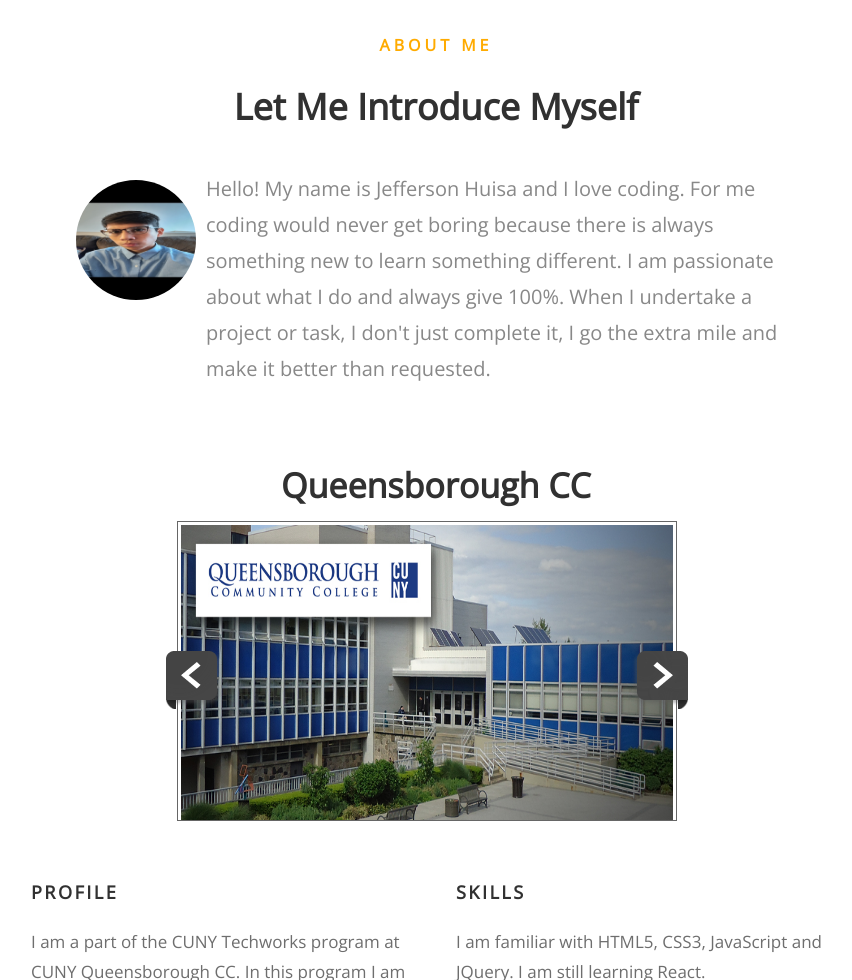
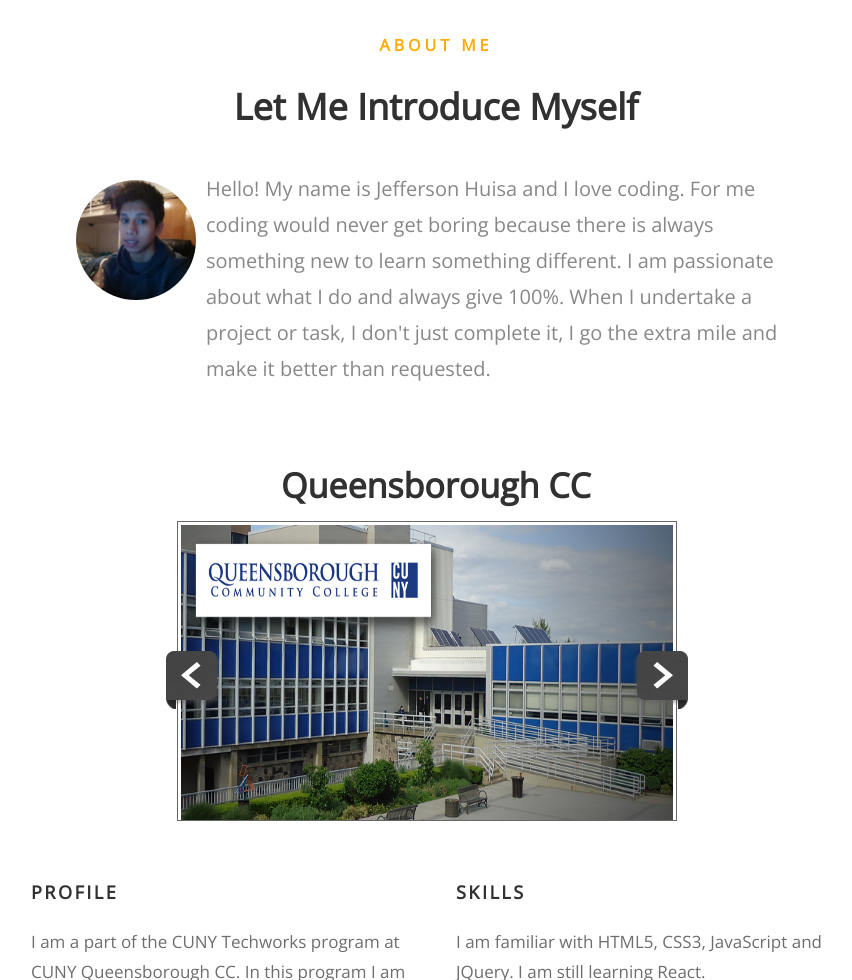
Before and after one commit to j3ffh95/My-Portfolio, a plain HTML site: page index.html in a window 1280 px wide. Shown: the part 917-1897 px from the top of the page, without its empty margins (204-1056 px from the left). Drawn offline with nearby package versions, Linux system fonts and the light colour scheme.

Commit message:
Update index.html

```diff
--- a/index.html
+++ b/index.html
@@ -74,7 +74,7 @@
 					<h5>About Me</h5>
    				<h1>Let Me Introduce Myself</h1>
 					<div class="intro-info">
-						<img src="images/Screenshot_20200213-130617.jpg" alt="Profile Picture">
+						<img src="images/profile-pic.jpg" alt="Profile Picture">
 						<p class="lead">Hello! My name is Jefferson Huisa and I love coding. For me coding would never get boring because there is always something new to learn something different. I am passionate about what I do and always give 100%. When I undertake a project or task, I don't just complete it, I go the extra mile and make it better than requested.</p>
    				</div>
 				</div>
```
